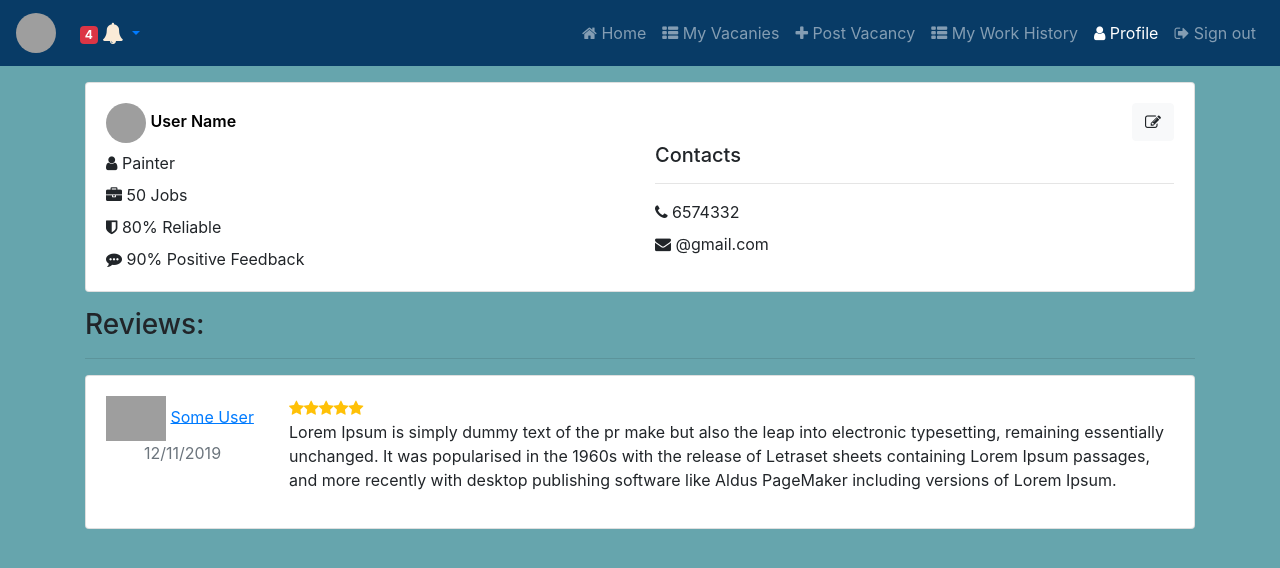
After one commit to SOG-Daniels/jobFinder, a PHP site: page /profile.html in a window 1280 px wide. The commit adds this page. Shown: the top 568 px of the page. Run offline with PHP 8.4, Linux system fonts and the light colour scheme; some libraries are stand-ins or nearby versions; grey boxes are pictures that could not be loaded.

Commit message:
added profile user UI

```diff
--- a/main.css
+++ b/main.css
@@ -16,6 +16,7 @@
   color: black;
   font-weight: 600;
 }
+
 /*OLD CSS BELOW*/
 /* .user-icon{
     border-radius: 50%;
--- /dev/null
+++ b/profile.html
@@ -0,0 +1,185 @@
+<!doctype html>
+<html lang="en">
+
+<head>
+    <meta charset="utf-8">
+    <meta http-equiv="X-UA-Compatible" content="IE=edge">
+    <meta name="viewport" content="width=device-width, initial-scale=1">
+    <!-- The above 3 meta tags *must* come first in the head; any other head content must come *after* these tags -->
+    <title>Job Finder</title>
+
+    <!-- Bootstrap -->
+    <!--
+    <script src="https://ajax.googleapis.com/ajax/libs/jquery/3.4.1/jquery.min.js"></script> -->
+    <link rel="stylesheet" href="https://maxcdn.bootstrapcdn.com/bootstrap/4.0.0/css/bootstrap.min.css"
+        integrity="sha384-Gn5384xqQ1aoWXA+058RXPxPg6fy4IWvTNh0E263XmFcJlSAwiGgFAW/dAiS6JXm" crossorigin="anonymous">
+    <link rel="stylesheet" href="https://cdnjs.cloudflare.com/ajax/libs/font-awesome/4.7.0/css/font-awesome.min.css">
+    <link rel="stylesheet" href="main.css">
+
+
+
+</head>
+<nav class="navbar navbar-expand-lg navbar-dark bg-blue">
+    <a class="navbar-brand" href="#">
+        <img src="https://s3.eu-central-1.amazonaws.com/bootstrapbaymisc/blog/24_days_bootstrap/fox.jpg" width="40"
+            height="40" class="rounded-circle">
+    </a>
+    <div class="dropdown">
+        <a class="dropdown-toggle" href="#" role="button" id="dropdownMenuLink" data-toggle="dropdown"
+            aria-haspopup="true" aria-expanded="false">
+            <span class="badge badge-danger ml-2">4</span>
+            <i class="fa fa-bell fa-lg" style="color:antiquewhite;"></i>
+        </a>
+
+        <div class="dropdown-menu" aria-labelledby="dropdownMenuLink">
+            <span class="dropdown-item" href="#">
+                <div>
+                    <img src="https://s3.eu-central-1.amazonaws.com/bootstrapbaymisc/blog/24_days_bootstrap/fox.jpg"
+                        width="40" height="40" class="rounded-circle">
+                    <a href="#" class="btn btn-link color-black" id="">User Name</a>
+                    is requesting the <span>Yard work</span>
+                </div>
+                <div class="offset-7">
+                    <a href="#" class="btn btn-light bg-darkish-blue">Accept</a>
+                    <a href="#" class="btn btn-danger">Reject</a>
+                </div>
+            </span>
+            <hr>
+            <span class="dropdown-item" href="#"></span>
+            <hr>
+            <span class="dropdown-item" href="#">
+                Please review <span>User Name</soan> <a href="#" class="btn btn-link offset-3 ">Review</a>
+                </span>
+                <hr>
+                <span class="dropdown-item text-center"><a href="#" class="btn btn-link">View all</a></span>
+        </div>
+    </div>
+    <button class="navbar-toggler" type="button" data-toggle="collapse" data-target="#navbarSupportedContent"
+        aria-controls="navbarSupportedContent" aria-expanded="false" aria-label="Toggle navigation">
+        <span class="navbar-toggler-icon"></span>
+    </button>
+    <div class="collapse navbar-collapse" id="navbarSupportedContent">
+        <!-- Content that belongs in the alert -->
+        <ul class="navbar-nav ml-auto nav-flex-icons">
+            <li class="nav-item dropdown">
+
+            </li>
+        </ul>
+        <ul class="navbar-nav">
+            <li class="nav-item">
+                <a class="nav-link " href="home.html"><i class="fa fa-home"></i> Home </a>
+            </li>
+            <li class="nav-item ">
+                <a class="nav-link" href="myVacancies.html"><i class="fa fa-th-list"></i> My Vacanies </a>
+            </li>
+            <li class="nav-item">
+                <a class="nav-link" href="#" data-toggle="modal" data-target="#post"><i class="fa fa-plus"></i> Post
+                    Vacancy</a>
+            </li>
+            <li class="nav-item">
+                <a class="nav-link" href="myWorkHistory.html"><i class="fa fa-th-list"></i> My Work History</a>
+            </li>
+            <hr class="bg-light">
+            <li class="nav-item active">
+                <a class="nav-link" href="#"><i class="fa fa-user"></i> Profile</a>
+                <span class="sr-only">(current)</span>
+            </li>
+            <li class="nav-item">
+                <a class="nav-link" href="index.html"><i class="fa fa-sign-out"></i> Sign out</a>
+            </li>
+        </ul>
+
+    </div>
+</nav>
+
+<body class="bg-darkish-blue">
+    <div class="container">
+        <div class="row">
+            <div class="col">
+                <div class="card mt-3">
+                    <div class="card-body">
+                        <div class="row ">
+                            <div class="col-12">
+                                <img src="https://s3.eu-central-1.amazonaws.com/bootstrapbaymisc/blog/24_days_bootstrap/fox.jpg"
+                                    width="40" height="40" class="rounded-circle">
+                                <p class="color-black d-inline" id="username">User Name</p>
+                                <a href="#" class="btn btn-light float-right">
+                                    <i class="fa fa-edit"></i>
+                                </a>
+                            </div>
+                        </div>
+                        <div class="row ">
+                            <div class="col-6 col-md-6">
+                                <Span class="mt-2 d-block" id="job-title"><i class="fa fa-user"></i> Painter</Span>
+                                <Span class="mt-2 d-block" id="job-taken"><i class="fa fa-briefcase"></i> 50 Jobs</Span>
+                                <Span class="mt-2 d-block" id="reliability"><i class="fa fa-shield"></i> 80%
+                                    Reliable</Span>
+                                <Span class="mt-2 d-block" id="feedback"><i class="fa fa-commenting"></i> 90% Positive
+                                    Feedback</Span>
+                            </div>
+                            <div class="col-6 col-md-6">
+                                <h5>Contacts</h5>
+                                <hr>
+                                <Span class="mt-2 d-block" id="job-title"><i class="fa fa-phone"></i> 6574332</Span>
+                                <Span class="mt-2 d-block" id="job-taken"><i class="fa fa-envelope"></i>
+                                    @gmail.com</Span>
+
+                            </div>
+                        </div>
+                    </div>
+                </div>
+                <h3 class="mt-3">Reviews:</h3>
+                <hr>
+                <div class="card mt-3">
+                    <div class="card-body">
+                        <div class="row">
+                            <div class="col-md-2">
+                                <img src="https://image.ibb.co/jw55Ex/def_face.jpg" width="60" height="60"
+                                    class="img img-rounded img-fluid" />
+                                <span>
+                                    <a class="" href=""><u>Some User</u></a>
+                                </span>
+                                <p class="text-secondary text-center">12/11/2019</p>
+                            </div>
+                            <div class="col-md-10">
+                                <div class="starrating risingstar d-flex justify-content-start">
+                                        <span class="float-right"><i class="text-warning fa fa-star"></i></span>
+                                        <span class="float-right"><i class="text-warning fa fa-star"></i></span>
+                                        <span class="float-right"><i class="text-warning fa fa-star"></i></span>
+                                        <span class="float-right"><i class="text-warning fa fa-star"></i></span>
+                                        <span class="float-right"><i class="text-warning fa fa-star"></i></span>
+                                </div>
+                                <div class="clearfix"></div>
+                                <p>Lorem Ipsum is simply dummy text of the pr make but also the leap into electronic
+                                    typesetting, remaining essentially unchanged. It was popularised in the 1960s with
+                                    the release of Letraset sheets containing Lorem Ipsum passages, and more recently
+                                    with desktop publishing software like Aldus PageMaker including versions of Lorem
+                                    Ipsum.</p>
+                            </div>
+                        </div>
+                    </div>
+                </div>
+            </div>
+        </div>
+        <!--search bar-->
+    </div>
+
+    <!-- jQuery (necessary for Bootstrap's JavaScript plugins) -->
+    <script src="main.js"></script>
+    <!-- <script src="https://code.jquery.com/jquery-1.12.4.min.js" integrity="sha384-nvAa0+6Qg9clwYCGGPpDQLVpLNn0fRaROjHqs13t4Ggj3Ez50XnGQqc/r8MhnRDZ" crossorigin="anonymous"></script> -->
+    <!-- Include all compiled plugins (below), or include individual files as needed -->
+    <!--<script src="https://stackpath.bootstrapcdn.com/bootstrap/3.4.1/js/bootstrap.min.js" integrity="sha384-aJ21OjlMXNL5UyIl/XNwTMqvzeRMZH2w8c5cRVpzpU8Y5bApTppSuUkhZXN0VxHd" crossorigin="anonymous"></script> -->
+    <script src="https://code.jquery.com/jquery-3.2.1.slim.min.js"
+        integrity="sha384-KJ3o2DKtIkvYIK3UENzmM7KCkRr/rE9/Qpg6aAZGJwFDMVNA/GpGFF93hXpG5KkN"
+        crossorigin="anonymous"></script>
+    <script src="https://cdnjs.cloudflare.com/ajax/libs/popper.js/1.12.9/umd/popper.min.js"
+        integrity="sha384-ApNbgh9B+Y1QKtv3Rn7W3mgPxhU9K/ScQsAP7hUibX39j7fakFPskvXusvfa0b4Q"
+        crossorigin="anonymous"></script>
+    <script src="https://maxcdn.bootstrapcdn.com/bootstrap/4.0.0/js/bootstrap.min.js"
+        integrity="sha384-JZR6Spejh4U02d8jOt6vLEHfe/JQGiRRSQQxSfFWpi1MquVdAyjUar5+76PVCmYl"
+        crossorigin="anonymous"></script>
+    <script src="https://cdn.jsdelivr.net/npm/sweetalert2@9"></script>
+    <script src="myjQuery.js"></script>
+</body>
+
+</html>
```
Also changed, not shown: home.html (+96 -15 lines), myWorkHistory.html (+5 -5 lines).
